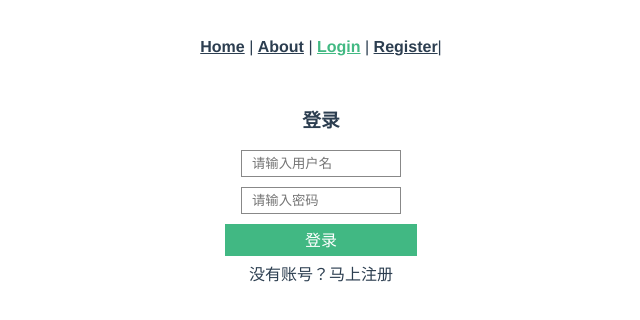
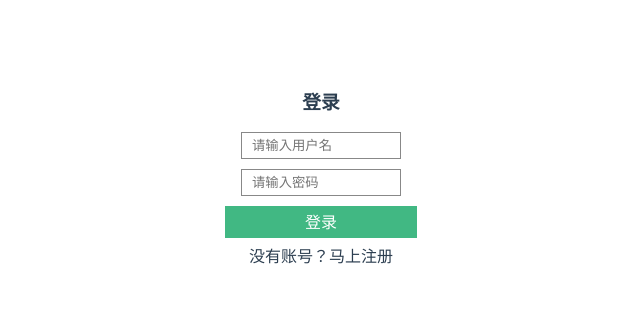
Before and after one commit to cjyiz/login-register, a Vue app: page /#/login in a window 1280 px wide. Shown: the top 320 px of the page, without its empty margins (319-959 px from the left). Built offline with nearby package versions, Linux system fonts and the light colour scheme; what vue-resource would draw is missing.

Commit message:
使用角色权限判断路由

```diff
--- a/src/App.vue
+++ b/src/App.vue
@@ -1,10 +1,7 @@
 <template>
   <div id="app">
     <div id="nav">
-      <router-link to="/home">Home</router-link> |
-      <router-link to="/about">About</router-link> |
-      <router-link to="/login">Login</router-link> |
-      <router-link to='/register'>Register</router-link>|
+
       <!-- <router-link to='/cjyiz1'>cjyiz1</router-link>|
       <router-link to='/cjyiz2'>cjyiz2</router-link>|
       <router-link to='/cjyiz3'>cjyiz3</router-link>| -->
--- a/src/views/Home.vue
+++ b/src/views/Home.vue
@@ -4,11 +4,13 @@
     <a href="#"
        @click="quit">注销登录</a>
     <br />
+    <router-link to="/about">About</router-link> |
+    <router-link to="/login">Login</router-link> |
+    <router-link to='/register'>Register</router-link>
     <router-link to='/cjyiz1'
                  v-if='cjyiz1'>cjyiz1</router-link>
     <router-link to='/cjyiz2'
                  v-if='cjyiz2'>cjyiz1</router-link>
-
     <router-link to='/cjyiz3'
                  v-if='cjyiz3'>cjyiz1</router-link>
     <router-view></router-view>
```
